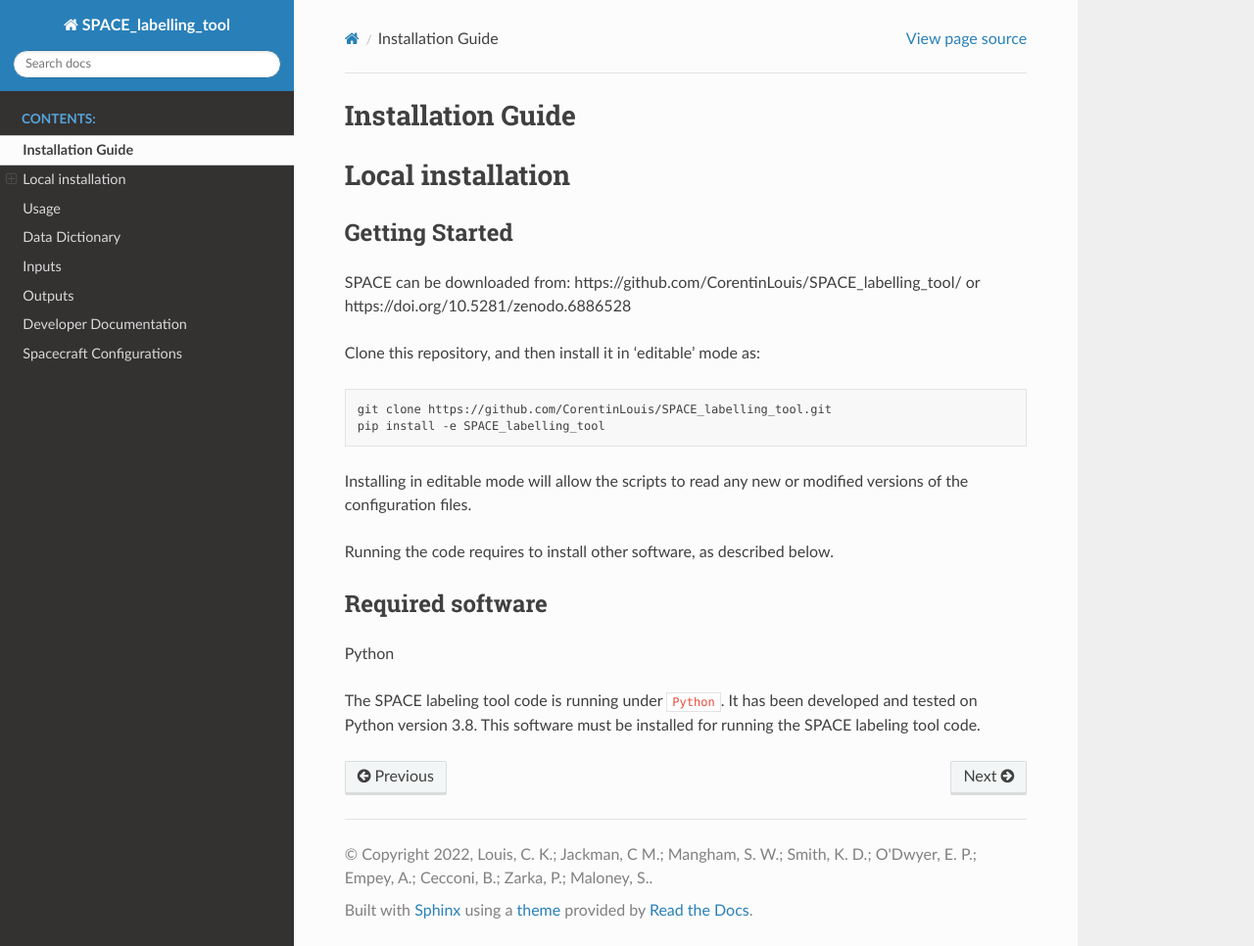
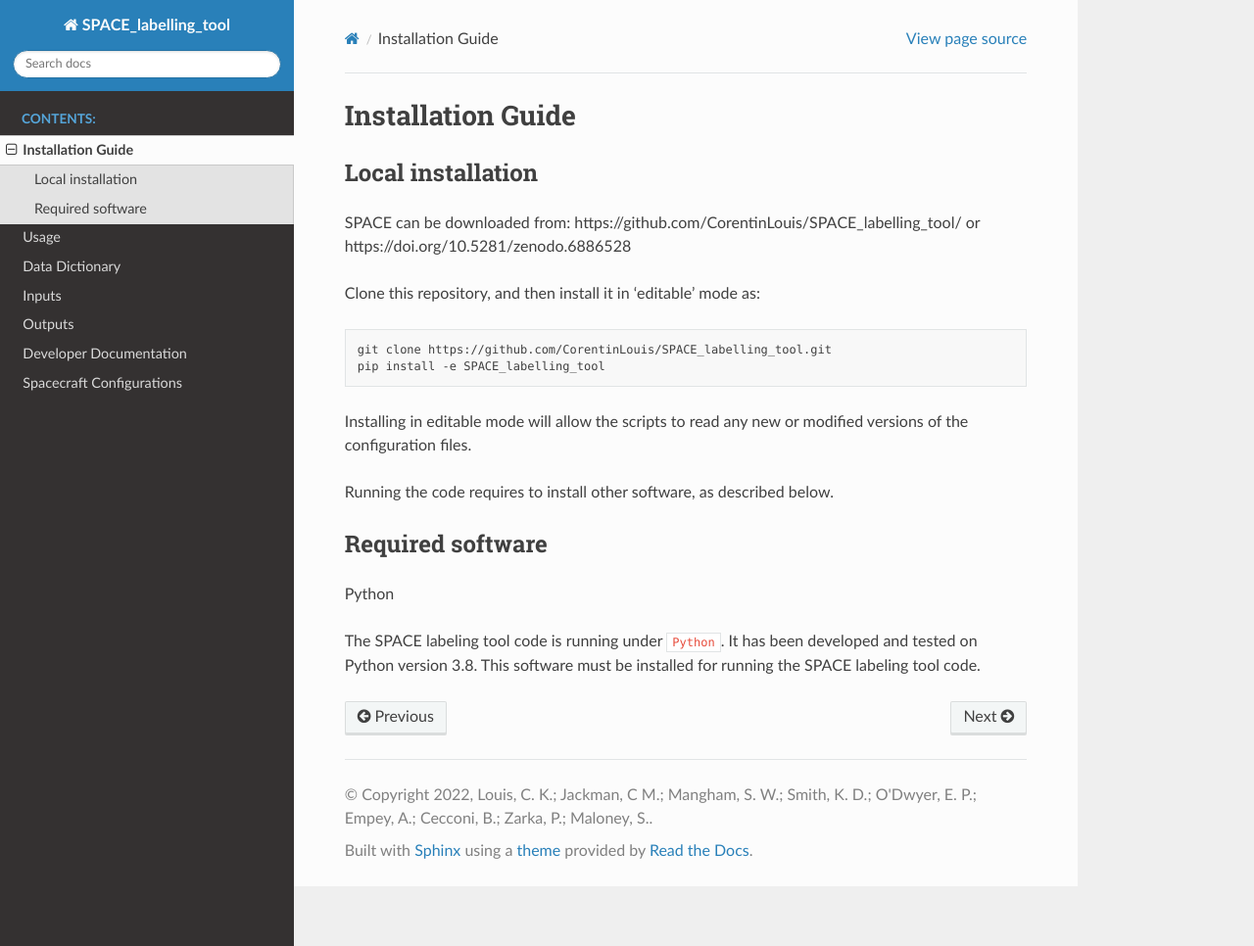
Before and after one commit to CorentinLouis/SPACE_labelling_tool, a Sphinx documentation site: the page built from docs/source/installation.md, in a window 1280 px wide and 966 px high. Shown: the whole window at 98% size. Built offline with Sphinx 7.4.7 and the Read the Docs theme 2.0.0, drawn with Linux system fonts in a browser that asks for light colours.

Commit message:
Modifying installation.md file for the documentation

```diff
--- a/docs/source/installation.md
+++ b/docs/source/installation.md
@@ -1,8 +1,7 @@
 # Installation Guide
 
-# Local installation
+## Local installation
 
-## Getting Started
 SPACE can be downloaded from: https://github.com/CorentinLouis/SPACE_labelling_tool/ or https://doi.org/10.5281/zenodo.6886528
 
 Clone this repository, and then install it in 'editable' mode as:
@@ -16,8 +15,7 @@ Installing in editable mode will allow the scripts to read any new or modified v
 
 Running the code requires to install other software, as described below.
 
-Required software
------------------
+## Required software
 
 Python
 +++
```
